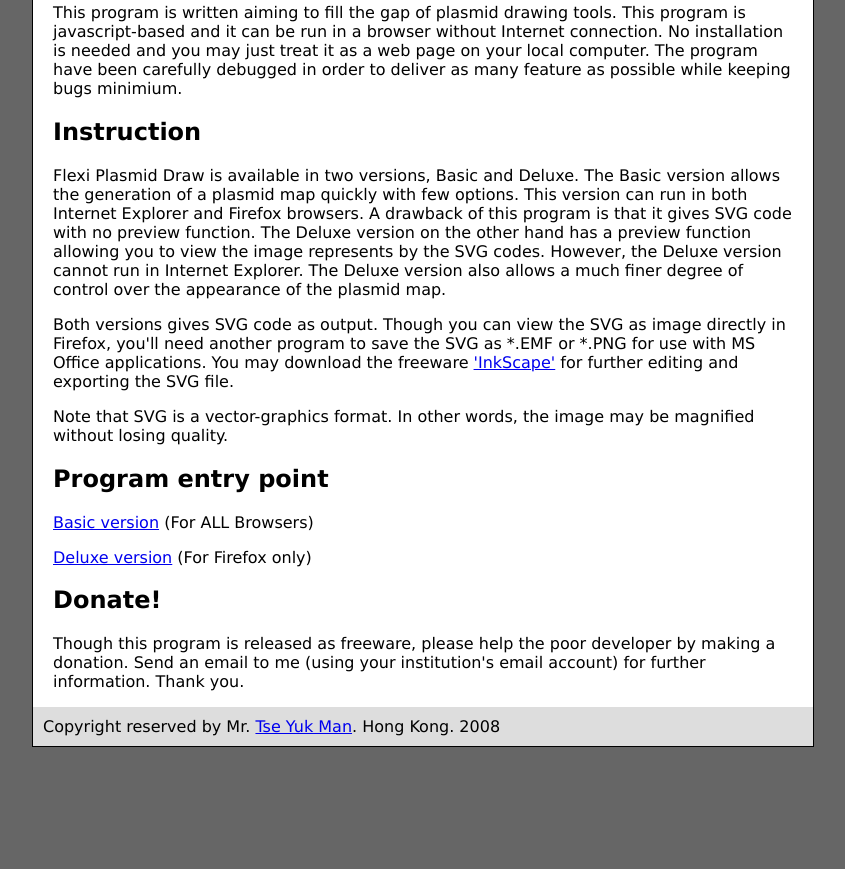
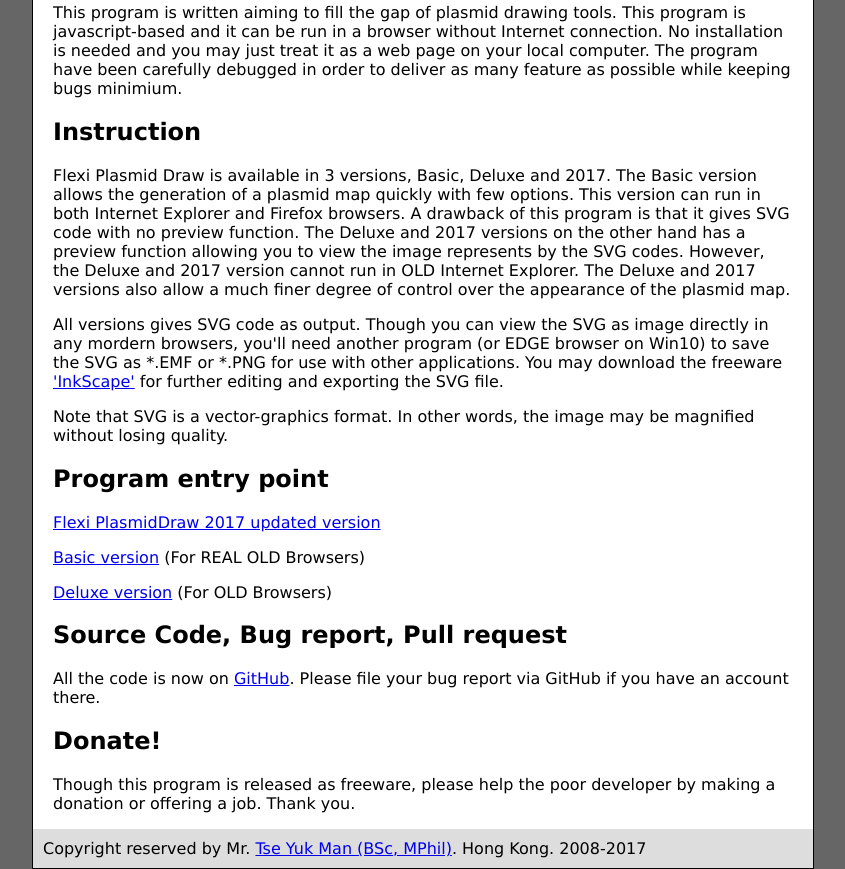
Before and after one commit to MaverickTse/FlexiPlasmidDraw, a plain HTML site: page index.html in a window 1280 px wide. Shown: the part 305-1174 px from the top of the page, without its empty margins (217-1062 px from the left). Before the commit the page ends 1052 px from the top, so only its background shows below. Drawn offline with Linux system fonts and the light colour scheme.

Commit message:
update documentations

```diff
--- a/index.html
+++ b/index.html
@@ -4,7 +4,7 @@
 <meta http-equiv="Content-Type" content="text/html; charset=utf-8" />
 <title>Flexi Plasmid Draw Home Page</title>
 <style type="text/css">
-<!--
+
 body {
 	font: 100% Verdana, Arial, Helvetica, sans-serif;
 	background: #666666;
@@ -40,7 +40,7 @@ body {
 	margin: 0; /* 將頁尾中第一個元素的邊界調整為零可避免邊界收合的可能性 (Div 之間出現的空間) */
 	padding: 10px 0; /* 這個元素的欄位間隔將會建立空間，就如同邊界一樣，但是沒有邊界收合的問題 */
 }
--->
+
 </style></head>
 
 <body class="oneColFixCtrHdr">
@@ -51,20 +51,23 @@ body {
   <!-- end #header --></div>
   <div id="mainContent">
 <h1> Purpose </h1>
-    <p>At the time of writing, there are many software packages that allow the generation of plasmid maps. However, these software requires actual DNA sequence to draw the map. In many cases, the actual sequence of the full plasmid is not known or unimportant. The market lacks a program that helps to produce a stylish plasmid map quickly.Freewares currently available from the Internet are either buggy, lacks in feature, requires Internet connection or needs to sign up.</p>
+    <p>At the time of writing, there are many software packages that allow the generation of plasmid maps. However, these software requires actual DNA sequence to draw the map. In many cases, the actual sequence of the full plasmid is not known or unimportant. The market lacks a program that helps to produce a stylish plasmid map quickly.Freewares currently available from the Internet are either buggy, lacks in feature, bloated, requires Internet connection or needs to sign up.</p>
     <p>This program is written aiming to fill the gap of plasmid drawing tools. This program is javascript-based and it can be run in a browser without Internet connection. No installation is needed and you may just treat it as a web page on your local computer. The program have been carefully debugged in order to deliver as many feature as possible while keeping bugs minimium.</p>
     <h2>Instruction </h2>
-    <p>Flexi Plasmid Draw is available in two versions, Basic and Deluxe. The Basic version allows the generation of a plasmid map quickly with few options. This version can run in both Internet Explorer and Firefox browsers. A drawback of this program is that it gives SVG code with no preview function. The Deluxe version on the other hand has a preview function allowing you to view the image represents by the SVG codes. However, the Deluxe version cannot run in Internet Explorer. The Deluxe version also allows a much finer degree of control over the appearance of the plasmid map.</p>
-    <p>Both versions gives SVG code as output. Though you can view the SVG as image directly in Firefox, you'll need another program to save the SVG as *.EMF or *.PNG for use with MS Office applications. You may download the freeware <a href="www.inkscape.org" target="_top">'InkScape'</a> for further editing and exporting the SVG file.</p>
+    <p>Flexi Plasmid Draw is available in 3 versions, Basic, Deluxe and 2017. The Basic version allows the generation of a plasmid map quickly with few options. This version can run in both Internet Explorer and Firefox browsers. A drawback of this program is that it gives SVG code with no preview function. The Deluxe and 2017 versions on the other hand has a preview function allowing you to view the image represents by the SVG codes. However, the Deluxe and 2017 version cannot run in OLD Internet Explorer. The Deluxe and 2017 versions also allow a much finer degree of control over the appearance of the plasmid map.</p>
+    <p>All versions gives SVG code as output. Though you can view the SVG as image directly in any mordern browsers, you'll need another program (or EDGE browser on Win10) to save the SVG as *.EMF or *.PNG for use with other applications. You may download the freeware <a href="www.inkscape.org" target="_top">'InkScape'</a> for further editing and exporting the SVG file.</p>
     <p>Note that SVG is a vector-graphics format. In other words, the image may be magnified without losing quality.</p>
-    <h2>Program entry point</h2>
-    <p><a href="TYMPlasmidDraw.htm">Basic version</a> (For ALL Browsers)</p>
-    <p><a href="FlexiPlasmidDraw v2 Deluxe.xhtml">Deluxe version</a> (For Firefox only)</p>
+		<h2>Program entry point</h2>
+		<p><a href="FlexiPlasmidDraw2017.html">Flexi PlasmidDraw 2017 updated version</a></p>
+    <p><a href="TYMPlasmidDraw.htm">Basic version</a> (For REAL OLD Browsers)</p>
+		<p><a href="FlexiPlasmidDraw v2 Deluxe.xhtml">Deluxe version</a> (For OLD Browsers)</p>
+		<h2>Source Code, Bug report, Pull request</h2>
+		<p>All the code is now on <a href="https://github.com/MaverickTse/FlexiPlasmidDraw">GitHub</a>. Please file your bug report via GitHub if you have an account there.</p>
     <h2>Donate!</h2>
-    <p>Though this program is released as freeware, please help the poor developer by making a donation. Send an email to me (using your institution's email account) for further information. Thank you.</p>
+    <p>Though this program is released as freeware, please help the poor developer by making a donation or offering a job. Thank you.</p>
     <!-- end #mainContent --></div>
   <div id="footer">
-<p>Copyright reserved by Mr. <a href="mailto:mavericktse@gmail.com">Tse Yuk Man</a>. Hong Kong. 2008</p>
+<p>Copyright reserved by Mr. <a href="mailto:mavericktse@gmail.com">Tse Yuk Man (BSc, MPhil)</a>. Hong Kong. 2008-2017</p>
   <!-- end #footer --></div>
 <!-- end #container --></div>
 </body>
```
Also changed, not shown: helpd.htm (+2 -2 lines).
